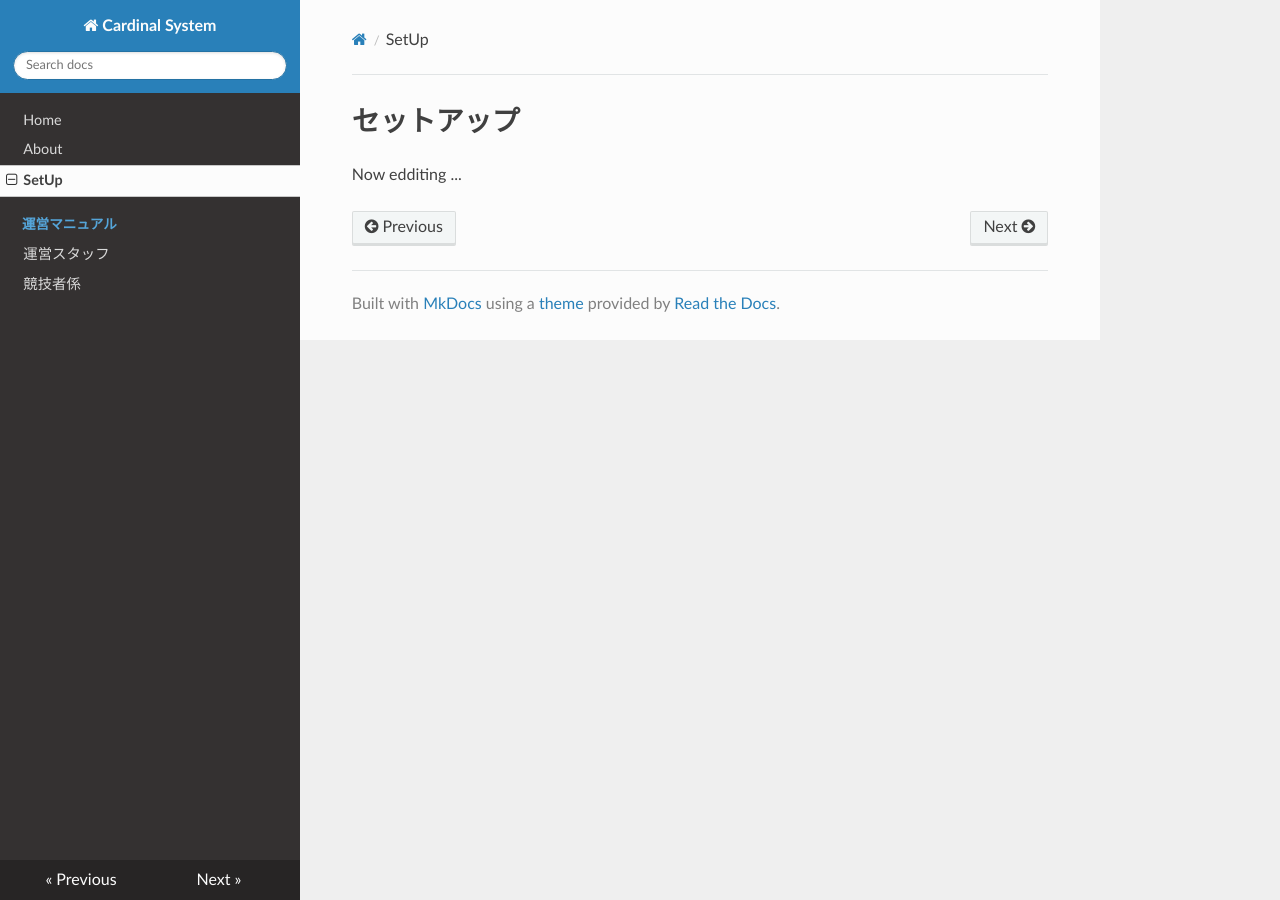
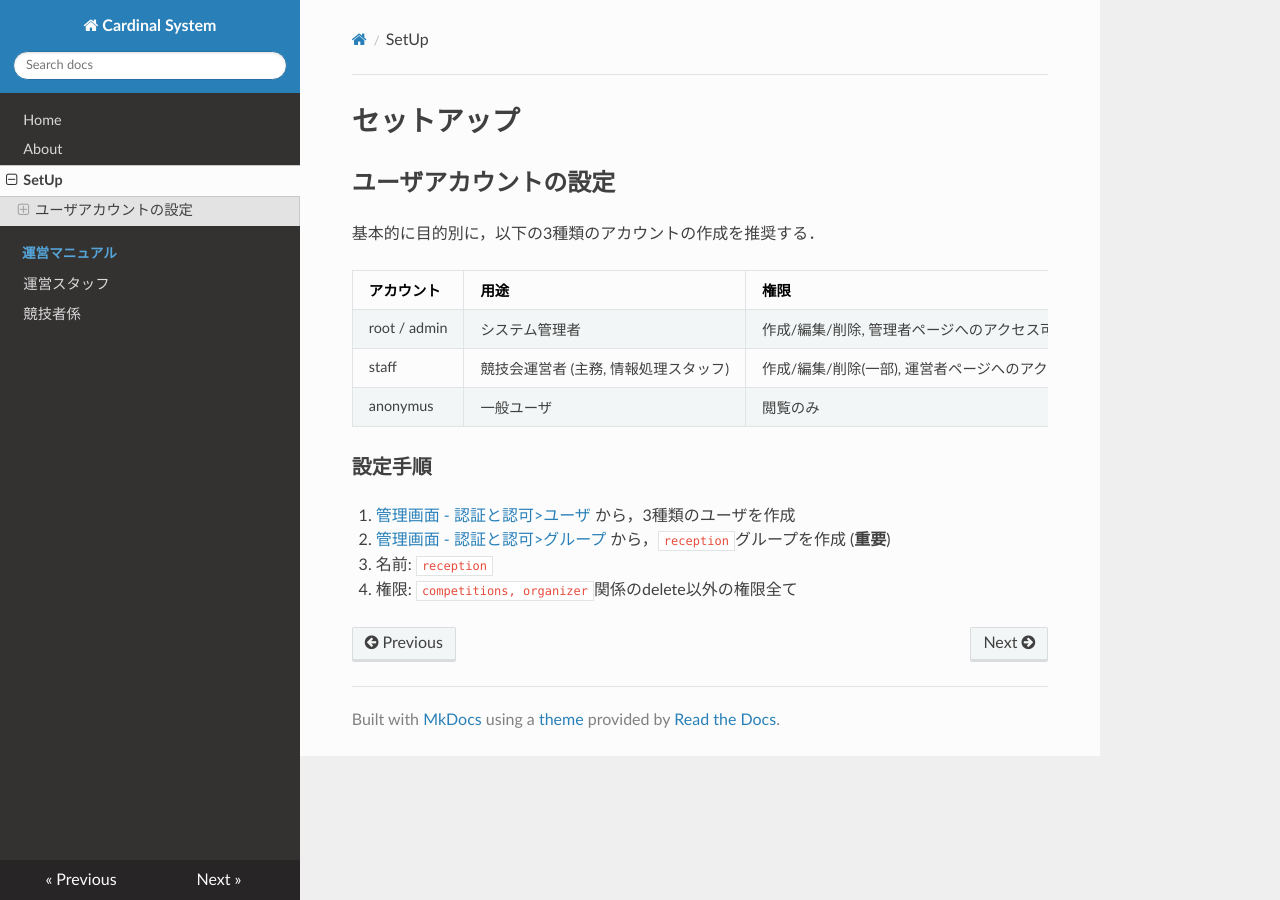
Before and after one commit to tafdata/cardinal, an MkDocs documentation site: the page built from docs/docs/setup.md, in a window 1280 px wide. Built offline with MkDocs 1.6.1, drawn with Linux system fonts in a browser that asks for light colours; nearby versions of some CDN libraries; old or Windows-style settings are respelled for this version of MkDocs.

Commit message:
Update docs: setup of user accounts

```diff
--- a/docs/docs/setup.md
+++ b/docs/docs/setup.md
@@ -1,2 +1,17 @@
 # セットアップ
-Now edditing ...
+
+## ユーザアカウントの設定
+基本的に目的別に，以下の3種類のアカウントの作成を推奨する．
+
+| アカウント      | 用途   | 権限 |
+|:--------------|:------|:---------------|
+| root / admin  | システム管理者 | 作成/編集/削除, 管理者ページへのアクセス可能 |
+| staff         | 競技会運営者 (主務, 情報処理スタッフ) | 作成/編集/削除(一部), 運営者ページへのアクセス可能 |
+| anonymus      | 一般ユーザ | 閲覧のみ |
+
+
+### 設定手順
+1. [管理画面 - 認証と認可>ユーザ](http://localhost:7000/admin/auth/user/) から，3種類のユーザを作成
+1. [管理画面 - 認証と認可>グループ](http://localhost:7000/admin/auth/group/) から，`reception`グループを作成 (**重要**)
+   1. 名前:  `reception`
+   1. 権限: `competitions, organizer`関係のdelete以外の権限全て
```
